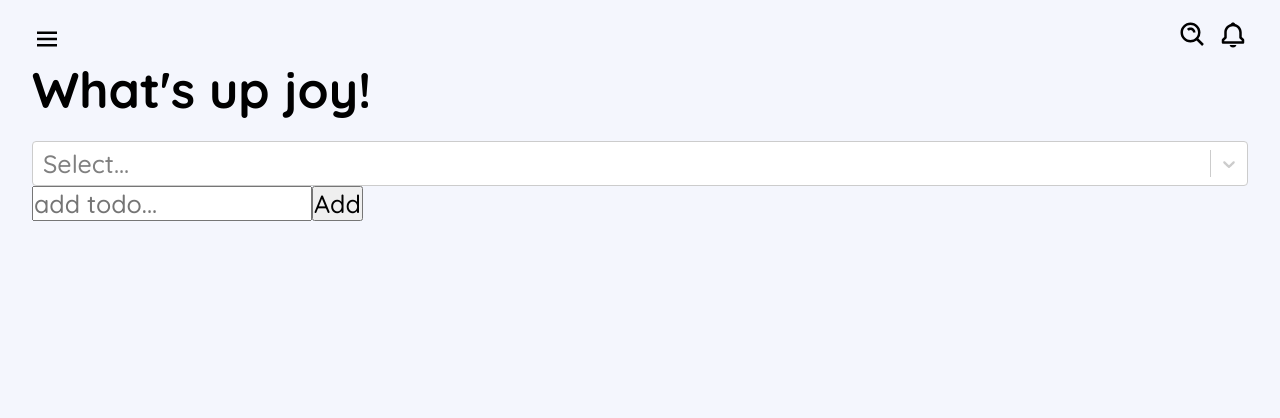
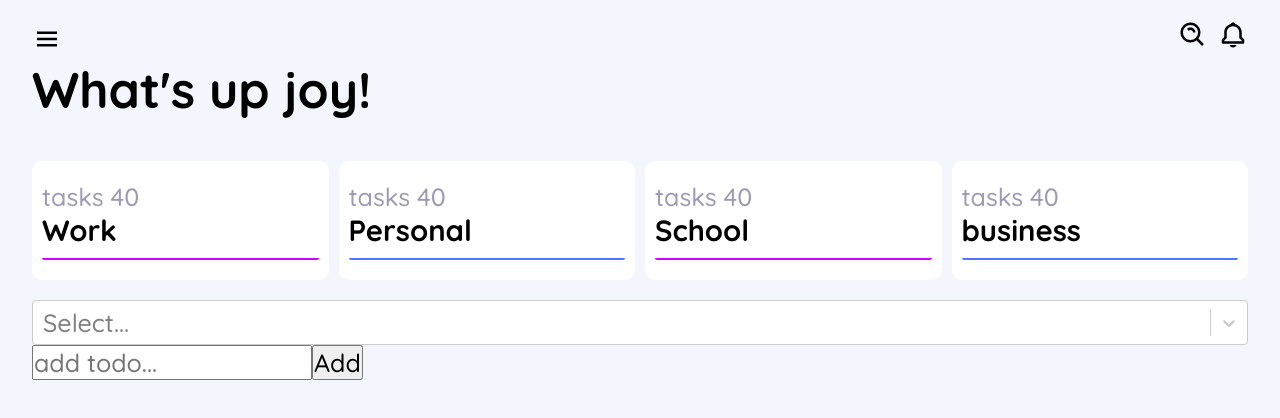
Before and after one commit to Soheiljafarnejad/TodoList-App, a React (Create React App) app: page / in a window 1280 px wide. Shown: the top 418 px of the page. Built offline with nearby package versions, Linux system fonts and the light colour scheme.

Commit message:
add Category Component

```diff
--- a/src/Component/TodoApp.js
+++ b/src/Component/TodoApp.js
@@ -1,18 +1,19 @@
 import TodoForm from "./TodoForm/TodoForm";
 import TodoList from "./TodoList/TodoList";
-import TodoNavBar from "./TodoNavBar/TodoNavBar";
+import TodoSelect from "./TodoSelect/TodoSelect";
 
 import { useState, useEffect } from "react";
+import TodoCategory from "./TodoCtegory/TodoCategory";
 
 const TodoApp = () => {
   const [todos, setTodos] = useState([]);
   const [filtered, setFiltered] = useState([]);
-  const [category, setCategory] = useState("All");
+  const [options, setOptions] = useState("All");
 
   useEffect(() => {
     setFiltered(todos);
-    filterTodoHandler(category);
-  }, [todos, category]);
+    filterTodoHandler(options);
+  }, [todos, options]);
 
   const addTodosHandler = (value) => {
     const newTodo = {
@@ -68,10 +69,12 @@ const TodoApp = () => {
 
   return (
     <div>
-      <TodoNavBar
+      <TodoCategory />
+
+      <TodoSelect
         filterTodoHandler={filterTodoHandler}
-        category={category}
-        setCategory={setCategory}
+        options={options}
+        setOptions={setOptions}
       />
 
       <TodoForm addTodosHandler={addTodosHandler} />
--- /dev/null
+++ b/src/Component/TodoCtegory/TodoCategory.js
@@ -0,0 +1,46 @@
+import style from "./TodoCategory.module.css";
+
+const TodoCategory = () => {
+  const categoryHandler = (e) => {
+    console.log(e.target.value);
+  };
+
+  return (
+    <section className={style.container}>
+      <button
+        className={style.category}
+        value="Work"
+        onClick={(e) => categoryHandler(e, "value")}
+      >
+        <span className={style.value}>tasks 40</span>
+        <h3 className={`${style.border}`}>Work</h3>
+      </button>
+      <button
+        className={style.category}
+        value="Personal"
+        onClick={(e) => categoryHandler(e, "value")}
+      >
+        <span className={style.value}>tasks 40</span>
+        <h3 className={`${style.border} ${style.borderBlue}`}>Personal</h3>
+      </button>
+      <button
+        className={style.category}
+        value="School"
+        onClick={(e) => categoryHandler(e, "value")}
+      >
+        <span className={style.value}>tasks 40</span>
+        <h3 className={`${style.border}`}>School</h3>
+      </button>
+      <button
+        className={style.category}
+        value="business"
+        onClick={(e) => categoryHandler(e, "value")}
+      >
+        <span className={style.value}>tasks 40</span>
+        <h3 className={`${style.border} ${style.borderBlue}`}>business</h3>
+      </button>
+    </section>
+  );
+};
+
+export default TodoCategory;
--- /dev/null
+++ b/src/Component/TodoCtegory/TodoCategory.module.css
@@ -0,0 +1,40 @@
+.container {
+  display: flex;
+  align-items: center;
+  justify-content: space-between;
+  margin: 2rem 0;
+  overflow-y: auto;
+}
+
+.container::-webkit-scrollbar {
+  display: none;
+}
+
+.category {
+  border: none;
+  outline: none;
+  text-align: start;
+  background-color: var(--white);
+  padding: 2rem 1rem;
+  border-radius: 10px;
+  width: 100%;
+  min-width: 250px;
+}
+
+.category:not(:last-child) {
+  margin-right: 1rem;
+}
+
+.border {
+  padding-bottom: 1rem;
+  border-bottom: 2px solid var(--pink);
+  border-radius: 2px;
+}
+
+.borderBlue {
+  border-bottom: 2px solid var(--blue);
+}
+
+.value {
+  color: var(--gray);
+}
--- a/src/Component/TodoNavBar/TodoNavBar.js
+++ b/src/Component/TodoSelect/TodoSelect.js
@@ -1,21 +1,21 @@
 import SelectCom from "../../common/Select/SelectCom";
 
-const TodoNavBar = ({ filterTodoHandler, setCategory, category }) => {
-  const options = [
+const TodoSelect = ({ filterTodoHandler, setOptions }) => {
+  const filterValue = [
     { value: "All", label: "All" },
     { value: "Completed", label: "Completed" },
     { value: "Uncompleted", label: "Uncompleted" },
   ];
 
   const onFilter = (e) => {
-    setCategory(e.value);
+    setOptions(e.value);
     filterTodoHandler(e.value);
   };
   return (
     <>
-      <SelectCom options={options} onChange={onFilter} />
+      <SelectCom options={filterValue} onChange={onFilter} />
     </>
   );
 };
 
-export default TodoNavBar;
+export default TodoSelect;
--- a/src/index.css
+++ b/src/index.css
@@ -13,12 +13,13 @@
   --color-navBar: #0a155a;
   --pink: #d103fc;
   --pink-dark: #a056c5;
+  --white:#fff;
 
   --color: #adbaeb;
   --color: #020417;
-  --color: #9d9ab4;
+  --gray: #9d9ab4;
   --color: #373b5e;
-  --color: #4f74ff;
+  --blue: #4f74ff;
   --color: #010319;
   --color: #48466b;
   --color: #bbc2d8;
```
